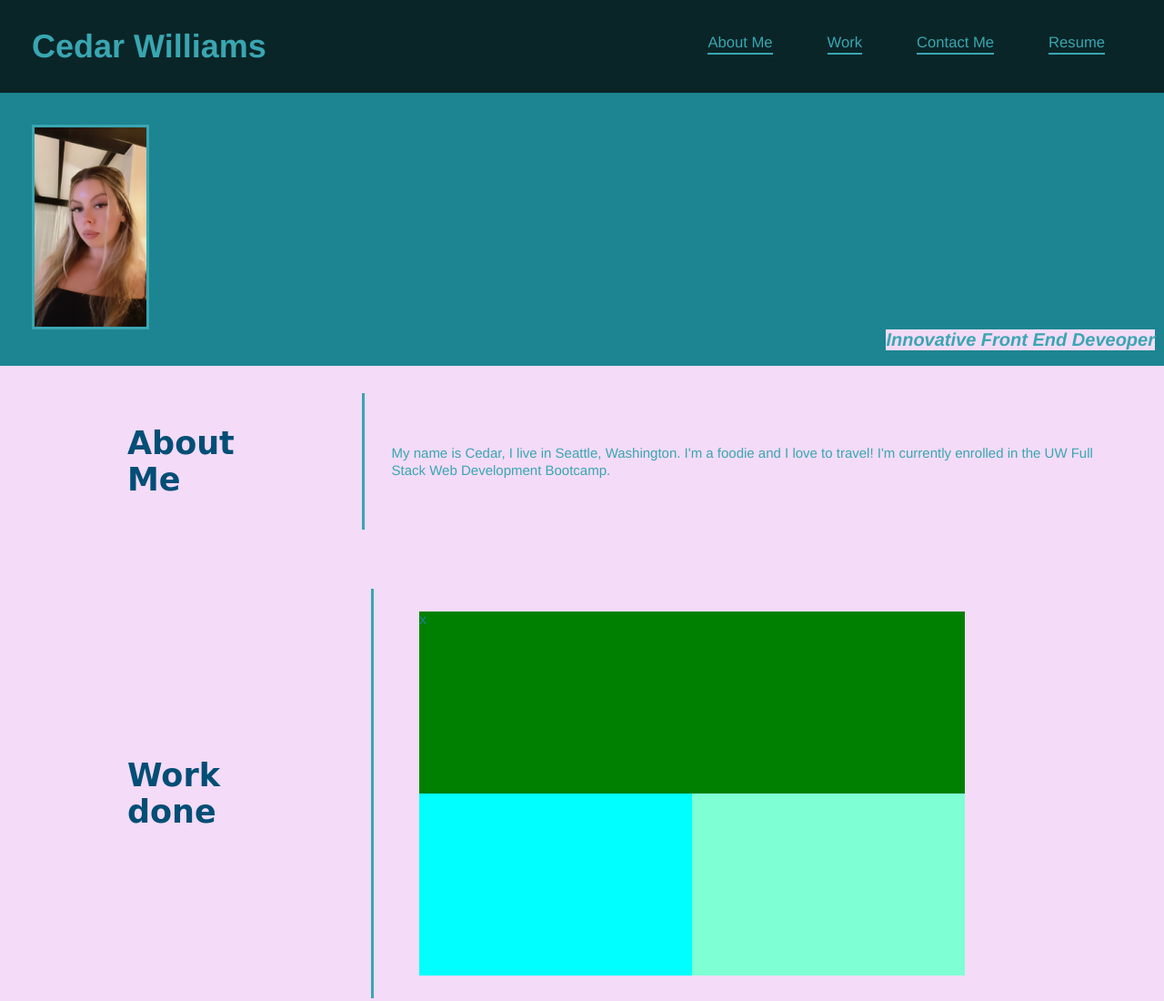
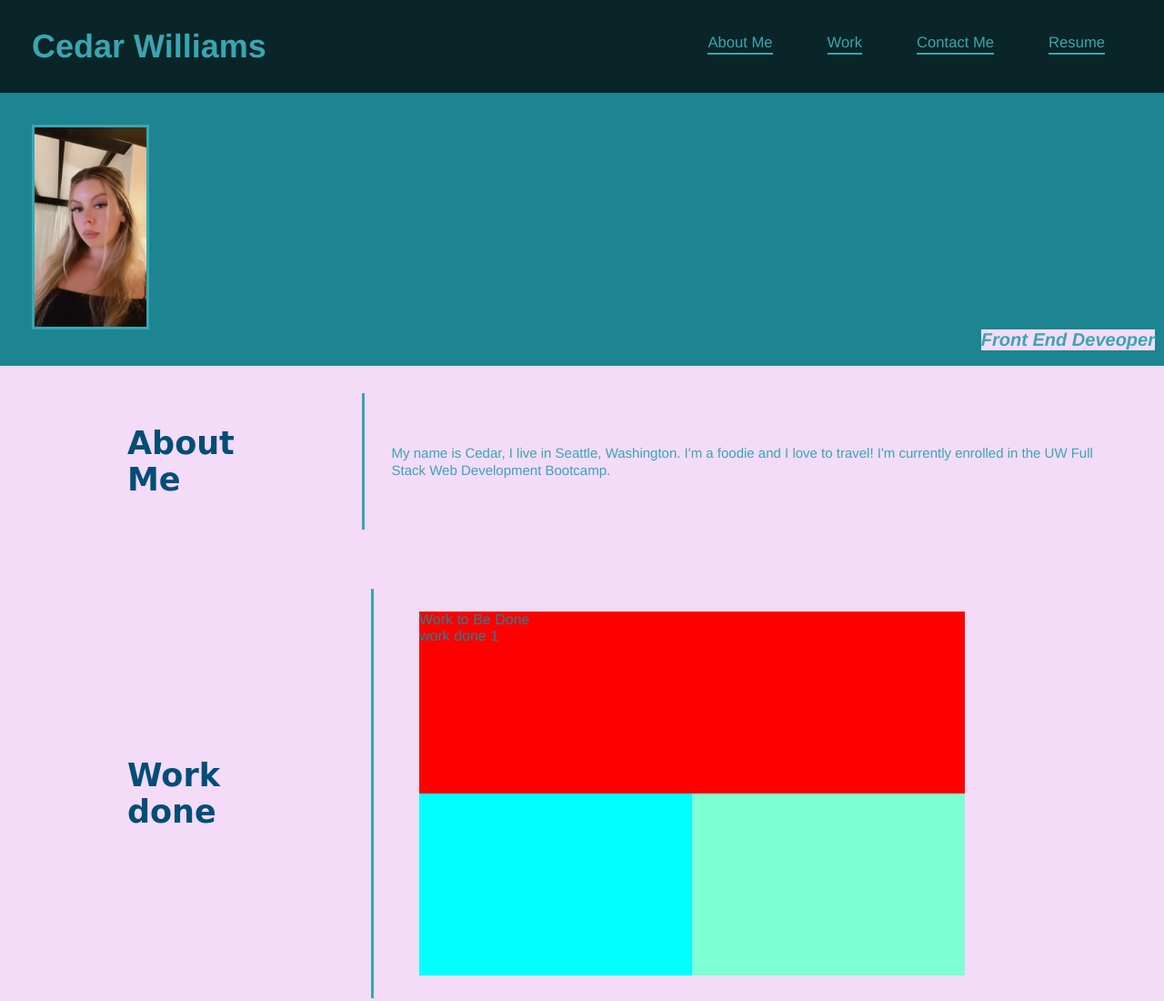
Before and after one commit to cedarwilliams3/Professional-Portfolio, a plain HTML site: page index.html in a window 1280 px wide. Shown: the top 1100 px of the page at 91% size. Drawn offline with Linux system fonts and the light colour scheme.

```diff
--- a/index.html
+++ b/index.html
@@ -34,7 +34,7 @@
          <section class="hero">
             <img class="image2" src="profile pic .jpg" alt="employee photo"/>
             <div id="herotext" >
-                <h2>Innovative Front End Deveoper</h2>
+                <h2>Front End Deveoper</h2>
             </div>
         </section>
 
@@ -68,7 +68,8 @@
                 <div class="container">
                    <div id="projectcontainer1">
                     <div id="project1">
-                        <div> x </div>
+                        <div> Work to Be Done </div>
+                        <div>work done 1</div>
                     </div>
                    </div>
                    <div id="projectcontainer2">
--- a/style.css
+++ b/style.css
@@ -112,7 +112,7 @@ margin-top: 250px;}
 #project1
 {
     margin:auto;
-    background-color: green;
+
     height: 200px;
     width: 600px;
 }
```
Also changed, not shown: computer pic 1.avif (added), computer pic 2.jpeg (added).
